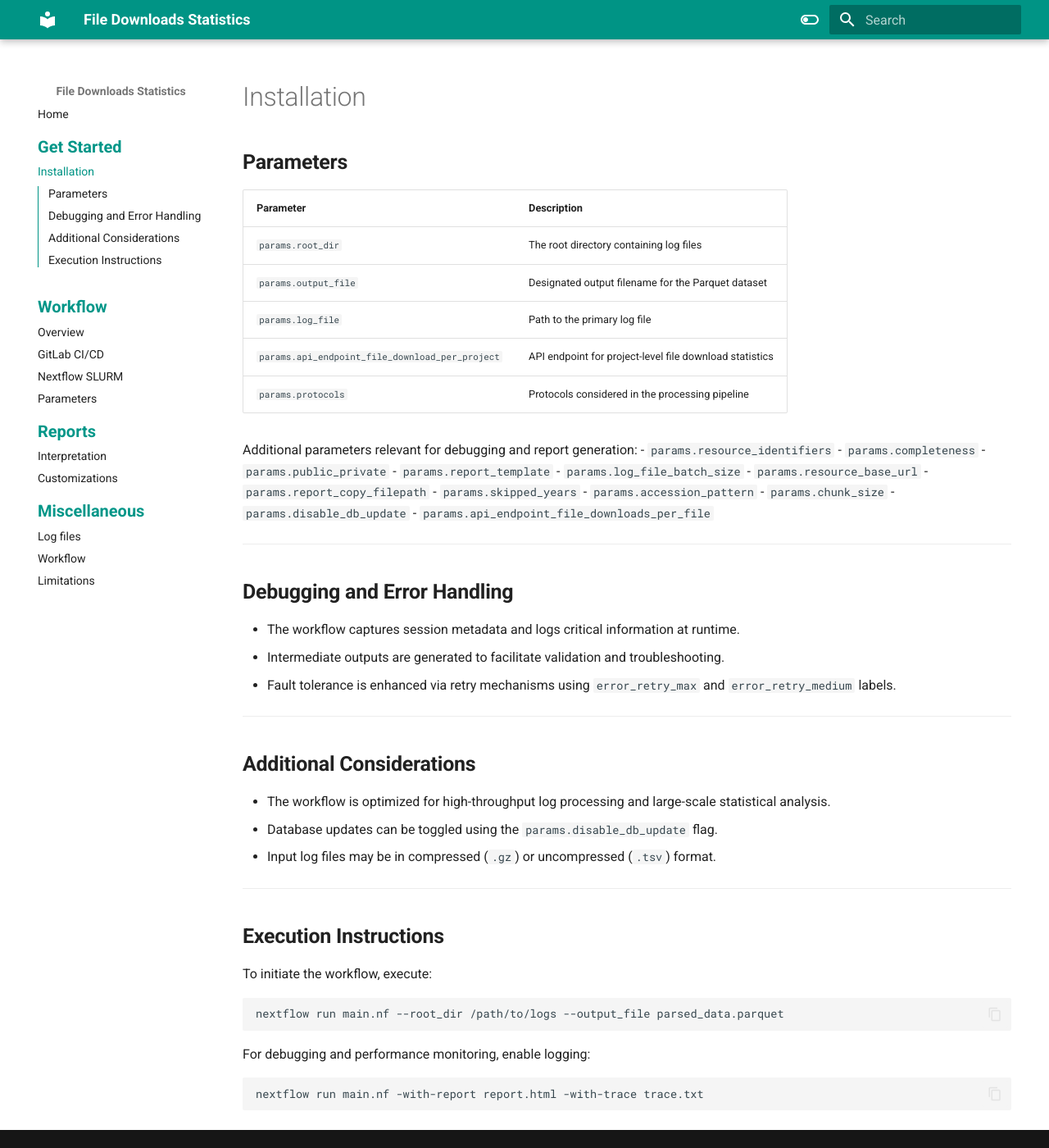
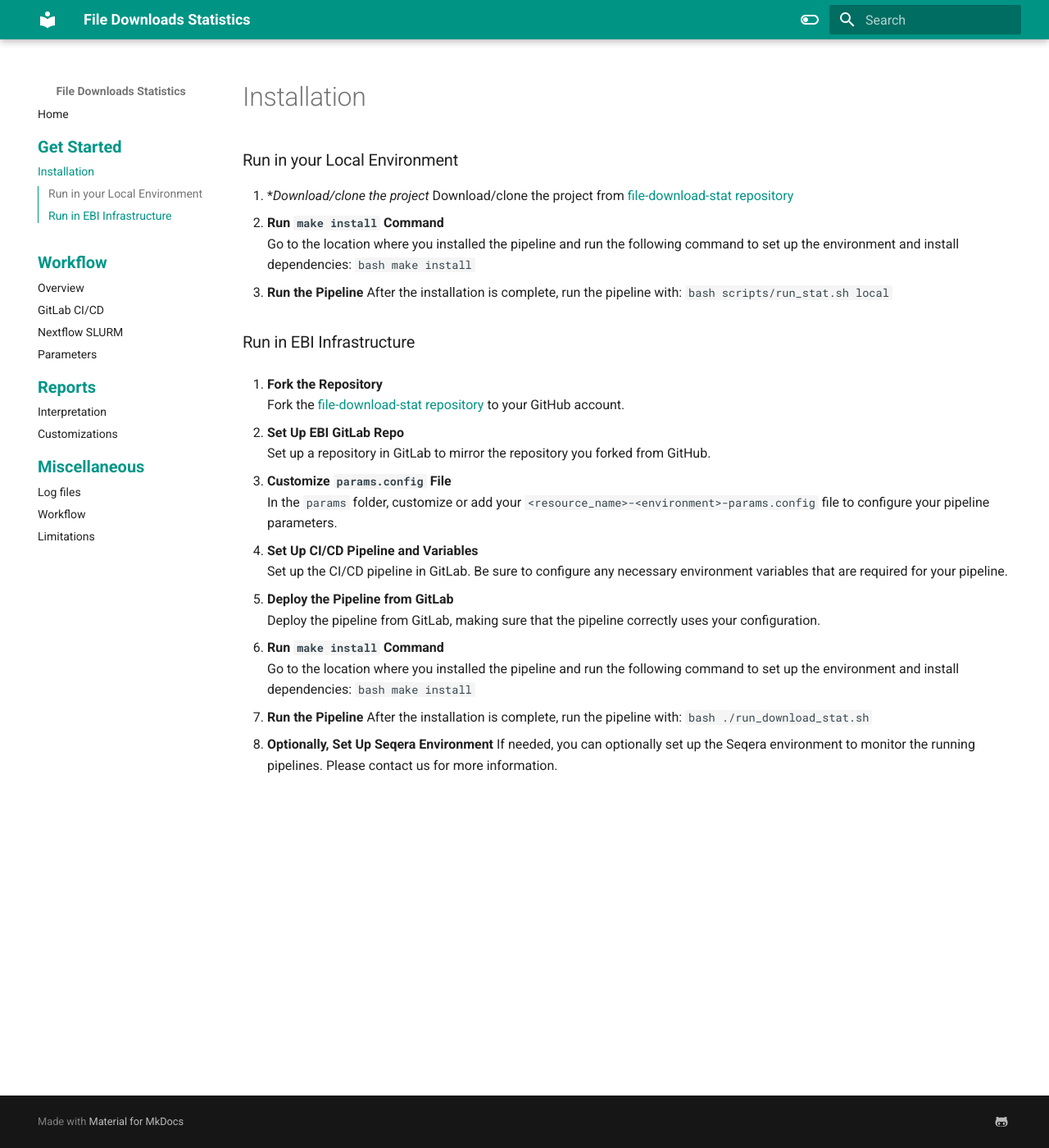
Before and after one commit to sureshhewabi/nf-downloadstats, an MkDocs documentation site: the page built from documentation/docs/get_started/installation.md, in a window 1280 px wide and 1400 px high. Shown: the whole window at 82% size. Built offline with MkDocs 1.6.1 and Material for MkDocs 9.7.7, drawn with Linux system fonts in a browser that asks for light colours.

Commit message:
instructions - documentation

````diff
--- a/documentation/docs/get_started/installation.md
+++ b/documentation/docs/get_started/installation.md
@@ -1,51 +1,46 @@
+### Run in your Local Environment
 
+1. **Download/clone the project*
+	Download/clone the project from [file-download-stat repository](https://github.com/PRIDE-Archive/file-download-stat)
+2. **Run `make install` Command**
+   Go to the location where you installed the pipeline and run the following command to set up the environment and install dependencies:
+   ```bash
+   make install
+    ```
+3. **Run the Pipeline**
+   After the installation is complete, run the pipeline with:
+   ```bash
+   scripts/run_stat.sh local
+    ```
 
-## **Parameters**
-| Parameter | Description |
-|-----------|-------------|
-| `params.root_dir` | The root directory containing log files |
-| `params.output_file` | Designated output filename for the Parquet dataset |
-| `params.log_file` | Path to the primary log file |
-| `params.api_endpoint_file_download_per_project` | API endpoint for project-level file download statistics |
-| `params.protocols` | Protocols considered in the processing pipeline |
+### Run in EBI Infrastructure
 
-Additional parameters relevant for debugging and report generation:
-- `params.resource_identifiers`
-- `params.completeness`
-- `params.public_private`
-- `params.report_template`
-- `params.log_file_batch_size`
-- `params.resource_base_url`
-- `params.report_copy_filepath`
-- `params.skipped_years`
-- `params.accession_pattern`
-- `params.chunk_size`
-- `params.disable_db_update`
-- `params.api_endpoint_file_downloads_per_file`
+1. **Fork the Repository**
+   Fork the [file-download-stat repository](https://github.com/PRIDE-Archive/file-download-stat) to your GitHub account.
 
----
+2. **Set Up EBI GitLab Repo**
+   Set up a repository in GitLab to mirror the repository you forked from GitHub.
 
-## **Debugging and Error Handling**
-- The workflow captures session metadata and logs critical information at runtime.
-- Intermediate outputs are generated to facilitate validation and troubleshooting.
-- Fault tolerance is enhanced via retry mechanisms using `error_retry_max` and `error_retry_medium` labels.
+3. **Customize `params.config` File**
+   In the `params` folder, customize or add your `<resource_name>-<environment>-params.config` file to configure your pipeline parameters.
 
----
+4. **Set Up CI/CD Pipeline and Variables**
+   Set up the CI/CD pipeline in GitLab. Be sure to configure any necessary environment variables that are required for your pipeline.
 
-## **Additional Considerations**
-- The workflow is optimized for high-throughput log processing and large-scale statistical analysis.
-- Database updates can be toggled using the `params.disable_db_update` flag.
-- Input log files may be in compressed (`.gz`) or uncompressed (`.tsv`) format.
+5. **Deploy the Pipeline from GitLab**
+   Deploy the pipeline from GitLab, making sure that the pipeline correctly uses your configuration.
 
----
+6. **Run `make install` Command**
+   Go to the location where you installed the pipeline and run the following command to set up the environment and install dependencies:
+   ```bash
+   make install
+    ```
 
-## **Execution Instructions**
-To initiate the workflow, execute:
-```bash
-nextflow run main.nf --root_dir /path/to/logs --output_file parsed_data.parquet
-```
+7. **Run the Pipeline**
+   After the installation is complete, run the pipeline with:
+   ```bash
+   ./run_download_stat.sh
+    ```
 
-For debugging and performance monitoring, enable logging:
-```bash
-nextflow run main.nf -with-report report.html -with-trace trace.txt
-```
+8. **Optionally, Set Up Seqera Environment**
+   If needed, you can optionally set up the Seqera environment to monitor the running pipelines. Please contact us for more information.
--- a/documentation/docs/mics/workflow.md
+++ b/documentation/docs/mics/workflow.md
@@ -51,3 +51,43 @@
    - File-level download metrics (batch processing enabled)
 
 ---
+
+
+## **Parameters**
+| Parameter | Description |
+|-----------|-------------|
+| `params.root_dir` | The root directory containing log files |
+| `params.output_file` | Designated output filename for the Parquet dataset |
+| `params.log_file` | Path to the primary log file |
+| `params.api_endpoint_file_download_per_project` | API endpoint for project-level file download statistics |
+| `params.protocols` | Protocols considered in the processing pipeline |
+
+Additional parameters relevant for debugging and report generation:
+- `params.resource_identifiers`
+- `params.completeness`
+- `params.public_private`
+- `params.report_template`
+- `params.log_file_batch_size`
+- `params.resource_base_url`
+- `params.report_copy_filepath`
+- `params.skipped_years`
+- `params.accession_pattern`
+- `params.chunk_size`
+- `params.disable_db_update`
+- `params.api_endpoint_file_downloads_per_file`
+
+---
+
+## **Debugging and Error Handling**
+- The workflow captures session metadata and logs critical information at runtime.
+- Intermediate outputs are generated to facilitate validation and troubleshooting.
+- Fault tolerance is enhanced via retry mechanisms using `error_retry_max` and `error_retry_medium` labels.
+
+---
+
+## **Additional Considerations**
+- The workflow is optimized for high-throughput log processing and large-scale statistical analysis.
+- Database updates can be toggled using the `params.disable_db_update` flag.
+- Input log files may be in compressed (`.gz`) or uncompressed (`.tsv`) format.
+
+---
````
